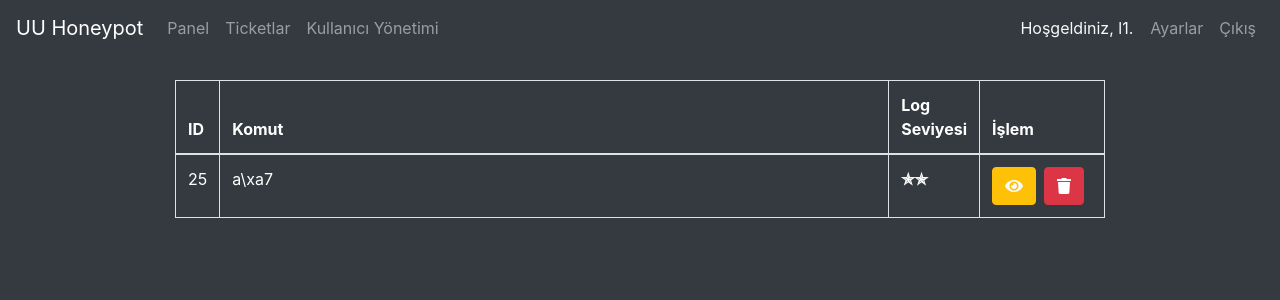
After one commit to selmankon/c-honeypot-adminpanel, a Flask app: page /tickets in a window 1280 px wide. The commit adds this page. Shown: the top 300 px of the page. Run offline with Flask 3, Linux system fonts and the light colour scheme; a user stored in the database is signed in; some libraries are stand-ins or nearby versions.

Commit message:
L1 and L2 system has been added.

```diff
--- a/app/templates/header.html
+++ b/app/templates/header.html
@@ -5,18 +5,25 @@
         <span class="navbar-toggler-icon"></span>
     </button>
 
-    <div class="collapse navbar-collapse" id="navbarNav">
+    <div class="collapse navbar-collapse align-items-center" id="navbarNav">
         <ul class="navbar-nav">
             <li class="nav-item">
                 <a class="nav-link" href="/">Panel</a>
             </li>
             {% if session['role'] == 'admin' %}
             <li class="nav-item">
+                <a class="nav-link" href="/tickets">Ticketlar</a>
+            </li>
+            <li class="nav-item">
                 <a class="nav-link" href="/users">Kullanıcı Yönetimi</a>
             </li>
             {% endif %}
         </ul>
-        <ul class="navbar-nav ml-auto">
+
+        <ul class="navbar-nav ml-auto" >
+            <li class="nav-item" style="margin-bottom: none;">
+                <p class="navbar-text text-light disabled" style="margin-bottom: 0px;">Hoşgeldiniz, {{session.get("username")}}. &nbsp;</p>
+            </li>
             <li class="nav-item">
                 <a class="nav-link" href="/settings">Ayarlar</a>
             </li>
--- /dev/null
+++ b/app/templates/log/ticket_list.html
@@ -0,0 +1,85 @@
+{% extends 'base.html' %}
+
+{% block content %}
+{% if request.args.get("delete") == "true" %}
+<span id="error-message" class="alert alert-success" role="alert" style="display:block">Log'u başarıyla sildiniz.</span>
+{% endif %}
+
+<table class="table table-bordered text-white">
+   <thead>
+    <tr>
+      <th scope="col" style="width:8px;">ID</th>
+      <th scope="col" style="max-width:150px;">Komut</th>
+      <th scope="col" style="width:30px;">Log Seviyesi</th>
+      <th scope="col" style="width:5px;">İşlem</th>
+    </tr>
+  </thead>
+  <tbody>
+    {% for log in logs %}
+    <tr>
+      <td>{{ log.id }}</td>
+      <td>{{ log.command }}</td>
+      <td><b>{% for i in range(log.level) %}✯{% endfor %}</b></td>
+      <td>
+
+        <div class="d-flex">
+
+              <button class="btn btn-warning text-light mr-2" data-toggle="modal" data-target="#modal{{log.id}}" data-placement="bottom" title="Ticketi İncele">
+                <i class="fas fa-eye"></i>
+              </button>
+
+            <form action="/log/{{ log.id }}/delete" method="post">
+                <button class="btn btn-danger mr-2" data-toggle="tooltip" data-placement="bottom" title="Sil">
+                  <i class="fas fa-trash"></i>
+                </button>
+              </form>
+        </div>
+      </td>
+    </tr>
+    <div class="modal fade" id="modal{{log.id}}" tabindex="-1" role="dialog" aria-labelledby="exampleModalCenterTitle" aria-hidden="true">
+        <div class="modal-dialog modal-dialog-centered" role="document">
+          <div class="modal-content  bg-dark">
+            <div class="modal-header">
+              <h5 class="modal-title" id="exampleModalLongTitle">Ticket Bilgileri</h5>
+              <button type="button" class="close text-light" data-dismiss="modal" aria-label="Close">
+                <span aria-hidden="true">&times;</span>
+              </button>
+            </div>
+            <div class="modal-body">
+                    <div class="form-row">
+                        <div class="form-group col-md-4">
+                        <label for="username">ID</label>
+                        <input type="text" class="form-control text-white bg-dark" id="id" name="id" value="{{ log.id }}" readonly >
+                        </div>
+                        <div class="form-group col-md-4">
+                            <label for="username">Erişen Bilgisi</label>
+                            <input type="text" class="form-control text-white bg-dark" id="ip_port" name="ip_port" value="{{ log.ip_port }}" readonly >
+                        </div>
+                        <div class="form-group col-md-4">
+                            <label for="username">Kaynak</label>
+                            <input type="text" class="form-control text-white bg-dark" id="ip_port" name="ip_port" value="{{ log.source }}" readonly >
+                        </div>
+                    </div>
+
+                    <div class="form-group">
+                        <label for="level">Log Seviyesi</label>
+                        <input type="text" class="form-control text-white bg-dark" id="level" name="level" value="{% for i in range(log.level) %}✯{% endfor %}" readonly >
+                    </div>
+
+                    <div class="form-group">
+                        <label for="command">Komut</label>
+                        <textarea class="form-control text-white bg-dark" rows="3" id="desc" name="desc" readonly>{{log.command}}</textarea>
+                    </div>
+
+                    <div class="form-group">
+                        <label for="desc">Açıklama</label>
+                        <textarea class="form-control text-white bg-dark" rows="5" id="desc" name="desc" readonly>{{log.description}}</textarea>
+                    </div>
+            </div>
+          </div>
+        </div>
+      </div>
+    {% endfor %}
+  </tbody>
+</table>
+{% endblock %}
--- a/app/views.py
+++ b/app/views.py
@@ -23,6 +23,22 @@ def admin_required(func):
         return func(*args, **kwargs)
     return decorated_view
 
+def l1_required(func):
+    @wraps(func)
+    def decorated_view(*args, **kwargs):
+        if session.get('role') == 'admin' or session.get('role') == 'L1':
+            return func(*args, **kwargs)
+        abort(403)
+    return decorated_view
+
+
+def l2_required(func):
+    @wraps(func)
+    def decorated_view(*args, **kwargs):
+        if session.get('role') == 'admin' or session.get('role') == 'L2':
+            return func(*args, **kwargs)
+        abort(403)
+    return decorated_view
 
 def login_required(func):
     @wraps(func)
@@ -37,10 +53,9 @@ def login_required(func):
 
 
 @app.route("/")
+@login_required
 def Defination():
-    if 'username' in session:
-        return redirect("/dashboard")
-    return redirect("/login")
+    return redirect("/dashboard")
 
 
 @app.route("/login", methods=['GET'])
@@ -62,12 +77,15 @@ def Login():
 @login_required
 def dashboard():
     role = session['role']
+    if role != "admin":
+        return redirect(f"/dashboard/{role}")
+
     users_count = db.session.query(User).count()
     total_log_count = db.session.query(Log).count()
-    current_log_count = db.session.query(Log).filter(
-        Log.user_viewable == True).count()
+    total_ticket_count = db.session.query(Log).filter(
+        Log.ticketCreated == True).count()
 
-    return render_template('dashboard.html', role=role, users_count=users_count, total_log_count=total_log_count, current_log_count=current_log_count)
+    return render_template('dashboard.html', role=role, users_count=users_count, total_log_count=total_log_count, total_ticket_count=total_ticket_count)
 
 
 # ------------ Log Management ------------ #
@@ -80,31 +98,51 @@ class Log(db.Model):
     timestand = db.Column(db.DateTime, nullable=False)
     level = db.Column(db.Integer, nullable=False)
     source = db.Column(db.String, nullable=False)
-    user_viewable = db.Column(db.Boolean, nullable=False)
+    deleted = db.Column(db.Boolean, nullable=False)
+    escalated = db.Column(db.Boolean, nullable=False)
+    ticketCreated = db.Column(db.Boolean, nullable=False)
+    description = db.Column(db.String, nullable=True)
 
 
-@app.route("/log/dashboard", methods=['GET'])
+@app.route("/dashboard/<string:role>", methods=['GET'])
 @login_required
-def log_dashboard():
-    logs = db.session.query(Log).filter(
-        Log.user_viewable == True).order_by(Log.timestand)
-    return render_template('log/dashboard.html', logs=logs)
+def log_dashboard(role):
+    if role == "L1" and (session.get('role') == 'L1' or session.get('role') == 'admin'):
+        logs = db.session.query(Log).filter(
+        Log.escalated == False).filter(Log.deleted == False).order_by(Log.timestand.desc())
+        return render_template('log/logs.html', logs=logs)
 
+    elif role == "L2" and (session.get('role') == 'L2' or session.get('role') == 'admin'):
+        logs = db.session.query(Log).filter(
+            Log.escalated == True).filter(Log.deleted == False).filter(Log.escalated==True).filter(Log.ticketCreated==False).order_by(Log.timestand.desc())
+        return render_template('log/logs.html', logs=logs)
 
-@app.route("/log/history", methods=['GET'])
-@admin_required
-def log_history():
-    logs = db.session.query(Log).order_by(Log.timestand.desc())
-    return render_template('log/history.html', logs=logs)
+    elif role == "admin" and session.get('role') == 'admin':
+        logs = db.session.query(Log).order_by(Log.timestand.desc())
+        return render_template('log/logs.html', logs=logs)
+
+    else:
+        abort(403)
 
 
 @app.route("/log/<int:id>/delete", methods=["POST"])
-@admin_required
+@login_required
 def log_delete(id):
+    try:
+        referrer_path = request.referrer.split("?")[0]
+    except:
+        referrer_path = request.referrer
+
     log = db.get_or_404(Log, id)
-    db.session.delete(log)
+    log.deleted = True
     db.session.commit()
-    return redirect("/log/history?delete=true")
+
+    if session.get('role') == 'admin' and "/tickets" in referrer_path:
+        db.session.delete(log)
+        db.session.commit()
+        return redirect(f"/tickets?delete=true")
+
+    return redirect(f"{referrer_path}?delete=true")
 
 
 @app.route("/log/create", methods=["POST"])
@@ -119,7 +157,9 @@ def log_create():
         timestand=timestamp_obj,
         level=data.get('level'),
         source=data.get('source'),
-        user_viewable=True
+        deleted=False,
+        escalated=False,
+        ticketCreated=False
     )
 
     db.session.add(log)
@@ -129,22 +169,56 @@ def log_create():
 
 
 @app.route("/log/<int:id>/escale", methods=["POST"])
+@l1_required
 @login_required
 def log_escale(id):
     log = db.get_or_404(Log, id)
+    log.escalated = True
+    db.session.commit()
+    return redirect("/dashboard/L1?escale=true")
 
-    if log.user_viewable == True:
-        log.user_viewable = False
-    elif log.user_viewable == False and session['role'] == 'admin':
-        log.user_viewable = True
-    else:
-        abort(403)
 
+@app.route("/log/<int:id>/unescale", methods=["POST"])
+@l2_required
+@login_required
+def log_unescale(id):
+    log = db.get_or_404(Log, id)
+    log.escalated = False
     db.session.commit()
-    if "dashboard" in request.referrer:
-        return redirect("/log/dashboard?escale=true")
-    elif "history" in request.referrer:
-        return redirect("/log/history?unescale=true")
+    return redirect("/dashboard/L2?unescale=true")
+
+
+@app.route("/log/<int:id>/create_ticket", methods=["GET","POST"])
+@l2_required
+@login_required
+def create_ticket(id):
+    if request.method == "GET":
+        log = db.get_or_404(Log, id)
+        return render_template('log/create_ticket.html', log=log)
+
+    if request.method == "POST":
+        log = db.get_or_404(Log, id)
+        log.ticketCreated = True
+        log.level = int(request.form["level"])
+        log.description = request.form["desc"]
+        db.session.commit()
+        return redirect("/dashboard/L2?create_ticket=true")
+
+@app.route("/log/<int:id>/get_ticket", methods=["POST"])
+@admin_required
+@login_required
+def get_ticket(id):
+    log = db.get_or_404(Log, id)
+
+    return redirect("/dashboard/L2?create_ticket=true")
+
+@app.route("/tickets", methods=["GET","POST"])
+@admin_required
+@login_required
+def ticket_list():
+    logs = db.session.query(Log).filter(Log.ticketCreated == True).order_by(Log.timestand.desc())
+    return render_template('log/ticket_list.html', logs=logs)
+
 
 # --------- Session Management --------- #
 
@@ -230,11 +304,22 @@ def change_password():
     return redirect("/settings?success=true")
 
 
-@app.route("/user/<int:id>/change_role", methods=["POST"])
+@app.route("/user/<int:id>/change_role/<string:direction>", methods=["POST"])
 @admin_required
-def change_role(id):
+def change_role(id, direction):
     user = db.get_or_404(User, id)
-    user.role = "admin" if user.role == "user" else "user"
+    if direction == "up":
+        if user.role == "L1":
+            user.role = "L2"
+        elif user.role == "L2":
+            user.role = "admin"
+
+    if direction == "down":
+        if user.role == "admin":
+            user.role = "L2"
+        elif user.role == "L2":
+            user.role = "L1"
+
     db.session.commit()
     return redirect("/users?changerole=true")
 
@@ -242,5 +327,5 @@ def change_role(id):
 @app.route("/users", methods=['GET'])
 @admin_required
 def users():
-    users = db.session.execute(db.select(User).order_by(User.role)).scalars()
+    users = db.session.execute(db.select(User).order_by(User.id.desc())).scalars()
     return render_template('user/list.html', users=users)
```
Also changed, not shown: app/templates/dashboard.html (+8 -6 lines), app/templates/log/create_ticket.html (added, +54 -0 lines), app/templates/log/dashboard.html (deleted, +0 -48 lines), app/templates/log/history.html (+14 -12 lines), app/templates/log/logs.html (added, +87 -0 lines), app/templates/user/create.html (deleted, +0 -28 lines), app/templates/user/list.html (+18 -12 lines), instance/project.db.
